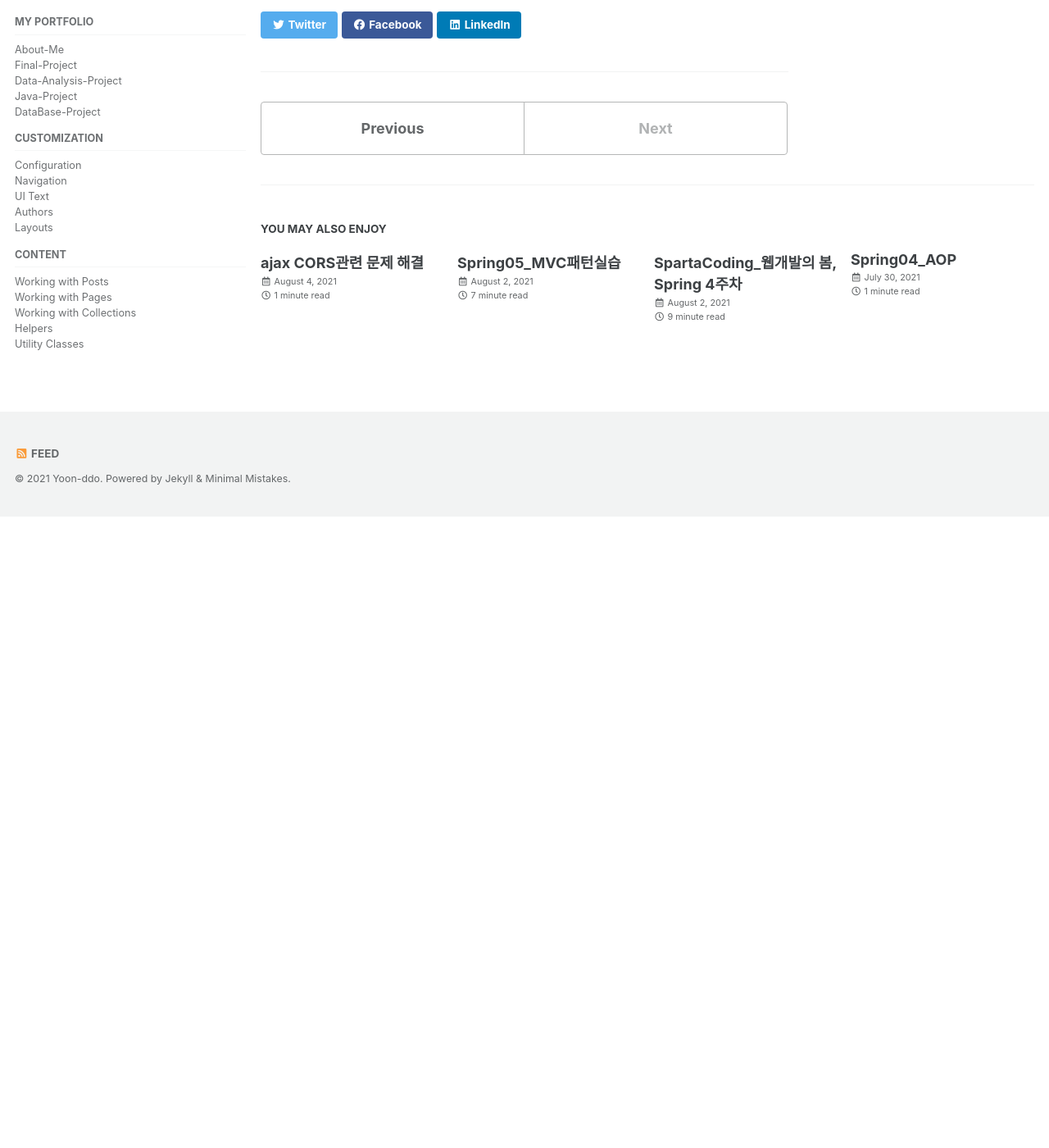
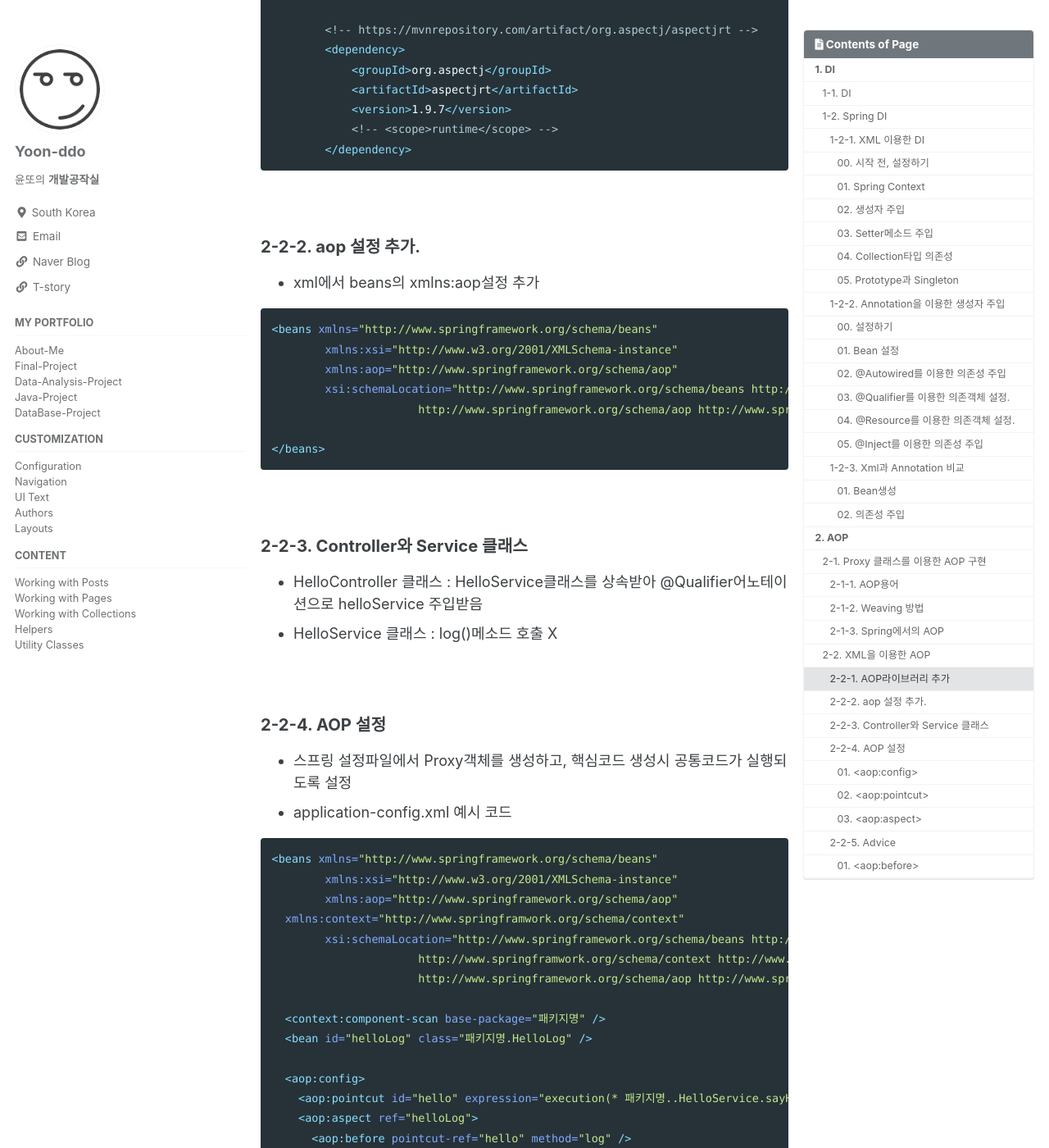
Before and after one commit to Yoon-ddo/Yoon-ddo.github.io, a Jekyll site: the page built from _posts/2021-08-11-Spring06_복습.md, in a window 1280 px wide and 1400 px high, scrolled down 15675 px. Shown: the whole window at 82% size. Built offline with Jekyll 4.4.1, drawn with Linux system fonts in a browser that asks for light colours; cached includes are drawn as plain includes; before the commit the page ends 16305 px from its top, so only the background shows below that; some of the changed text lies outside the part shown.

Commit message:
Update 2021-08-11-Spring06_복습.md

````diff
--- a/_posts/2021-08-11-Spring06_복습.md
+++ b/_posts/2021-08-11-Spring06_복습.md
@@ -491,8 +491,119 @@ public class HelloController{
 <br><br><br>
 
 ## 2-2. XML을 이용한 AOP
+### 2-2-1. AOP라이브러리 추가
+* pom.xml에 dependency추가
 
+```xml
+  <!-- https://mvnrepository.com/artifact/org.aspectj/aspectjweaver -->
+	<dependency>
+	    <groupId>org.aspectj</groupId>
+	    <artifactId>aspectjweaver</artifactId>
+	    <version>1.9.7</version>
+	   <!--  <scope>runtime</scope> -->
+	</dependency>
 
+	<!-- https://mvnrepository.com/artifact/org.aspectj/aspectjrt -->
+	<dependency>
+	    <groupId>org.aspectj</groupId>
+	    <artifactId>aspectjrt</artifactId>
+	    <version>1.9.7</version>
+	    <!-- <scope>runtime</scope> -->
+	</dependency>
+```
+<br>
+
+### 2-2-2. aop 설정 추가.
+* xml에서 beans의 xmlns:aop설정 추가
+
+```xml
+<beans xmlns="http://www.springframework.org/schema/beans"
+	xmlns:xsi="http://www.w3.org/2001/XMLSchema-instance"
+	xmlns:aop="http://www.springframework.org/schema/aop"
+	xsi:schemaLocation="http://www.springframework.org/schema/beans http://www.springframework.org/schema/beans/spring-beans.xsd
+                      http://www.springframework.org/schema/aop http://www.springframework.org/schema/aop/spring-aop.xsd">
+
+</beans>
+```
+
+<br>
+
+### 2-2-3. Controller와 Service 클래스
+* HelloController 클래스 : HelloService클래스를 상속받아 @Qualifier어노테이션으로 helloService 주입받음
+* HelloService 클래스 : log()메소드 호출 X
+
+<br>
+
+### 2-2-4. AOP 설정
+* 스프링 설정파일에서 Proxy객체를 생성하고, 핵심코드 생성시 공통코드가 실행되도록 설정
+* application-config.xml 예시 코드
+
+```xml
+<beans xmlns="http://www.springframework.org/schema/beans"
+	xmlns:xsi="http://www.w3.org/2001/XMLSchema-instance"
+	xmlns:aop="http://www.springframework.org/schema/aop"
+  xmlns:context="http://www.springframwork.org/schema/context"
+	xsi:schemaLocation="http://www.springframework.org/schema/beans http://www.springframework.org/schema/beans/spring-beans.xsd
+                      http://www.springframwork.org/schema/context http://www.springframwork.org/schema/context/spring-context-4.3.xsd
+                      http://www.springframework.org/schema/aop http://www.springframework.org/schema/aop/spring-aop.xsd">
+
+  <context:component-scan base-package="패키지명" />
+  <bean id="helloLog" class="패키지명.HelloLog" />
+
+  <aop:config>
+    <aop:pointcut id="hello" expression="execution(* 패키지명..HelloService.sayHello(..))" />
+    <aop:aspect ref="helloLog">
+      <aop:before pointcut-ref="hello" method="log" />
+    </aop:aspect>
+  </aop:config>
+
+</beans>
+```
+
+<br><br>
+
+#### 01. \<aop:config>
+* 최상위 태그
+* 여러번 사용가능
+* `<aop:pointcut>`, `<aop:aspect>`, `<aop:advisor>` 태그 포함 가능
+
+#### 02. \<aop:pointcut>
+* `<aop:config>` 또는 `<aop:aspect>`안에 정의 가능
+* id속성과 expression 속성을 지님
+  - id : 각 pointcut의 고유 ID 값
+  - expression : 공통코드가 실행되어야할 핵심코드를 지정. 별도 표현식이 존재함.
+
+#### 03. \<aop:aspect>
+* 공통코드 객체 지정.
+* Advice와 pointcut 연결
+* id, order, ref 속성을 지님
+  - id : aspect 고유id 값
+  - order : 특정 pointcut에 여러 개 Advice가 실행될 때 aspect의 순서를 제어
+  - ref : 공통 bean(Aspect)의 이름 지정.
+* `<aop:pointcut>`태그와 `<aop:after>`, `<aop:after-returning>`, `<aop:after-throwing>`, `<aop:around>`, `<aop:before>` 등 Adivce 태그를 가질 수 있음
+
+<br>
+
+### 2-2-5. Advice
+* 종류
+  - before
+  - after
+  - after-returning
+  - after-throwing
+  - around
+
+* Advice 설정 태그들은 method, pointcut, pointcut-ref, arg-names 속성을 지님
+  - `method` : aspect 객체의 메서드 이름을 지정 ( 공통 코드를 의미 )
+  - `pointcut` : pointcut 표현식을 지정하기 위한 속성
+  - `pointcut-ref` : \<aop:pointcut\> 태그에 의해 미리 정의된 pointcut의 ID 지정
+  - `arg-names` : pointcut 매개변수에 일치시킬 Advice 메서드 인지 이름 리스트를 (,)로 분리하여 나열
+
+#### 01. \<aop:before>
+* 핵심코드 실행 전에 공통코드 실행
+
+```xml
+<aop:before pointcut-ref="hello" method="log"/>
+```
 
 
 
````
